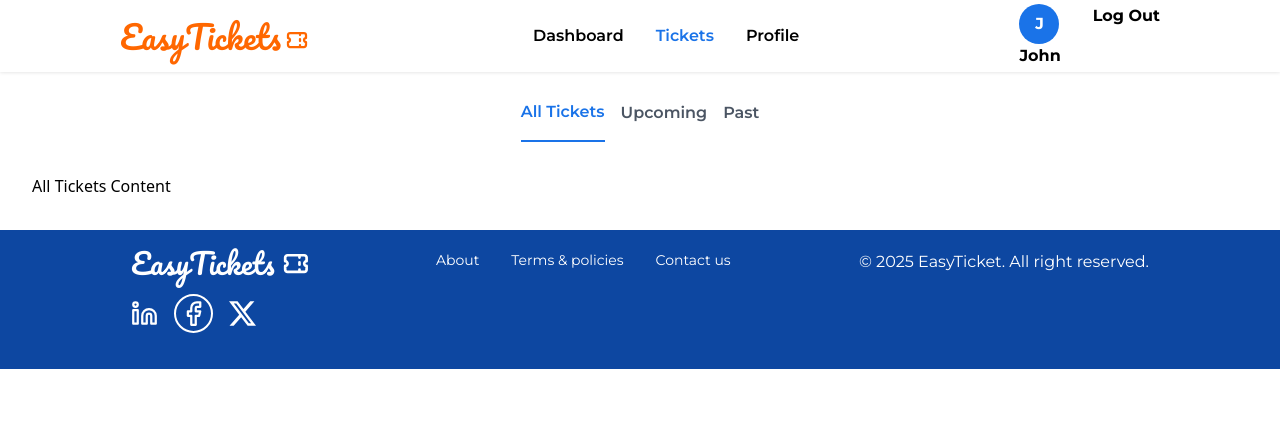
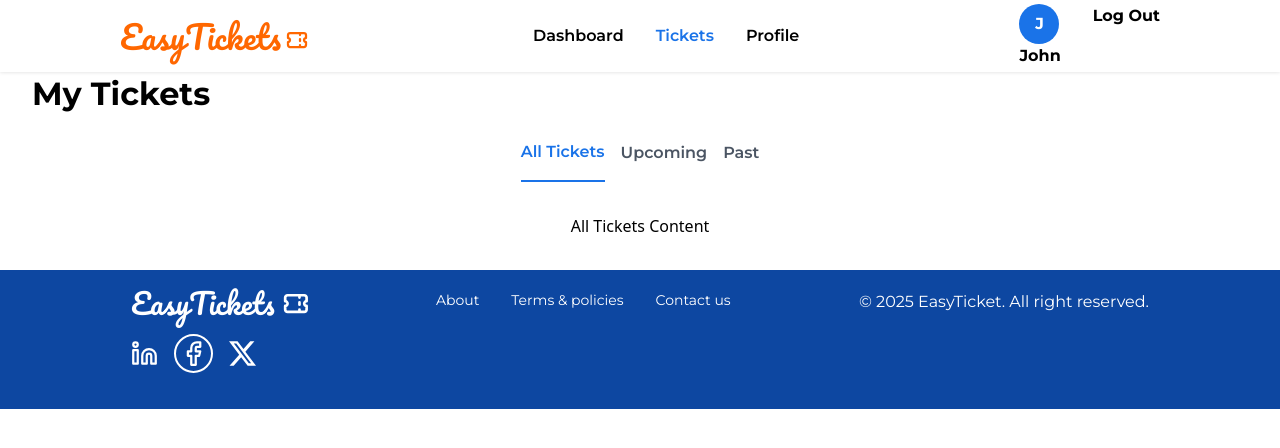
Before and after one commit to mafindijr/easy-ticketing-app, a React (Vite) app in the folder frontend/: page /tickets in a window 1280 px wide. Shown: the top 448 px of the page. Built offline with nearby package versions, Linux system fonts and the light colour scheme.

Commit message:
feat: create all ticketings section and center the content

```diff
--- a/frontend/src/Pages/tickets.jsx
+++ b/frontend/src/Pages/tickets.jsx
@@ -6,7 +6,7 @@ export default function Tickets() {
 
   return (
     <div className="p-8">
-      <div className="mb-8">
+      <div className="mb-8 pt-10">
         <h1 className="text-[32px] leading-[44px] font-montserrat font-bold mb-6">My Tickets</h1>
 
         {/* Tab Navigation */}
@@ -46,7 +46,9 @@ export default function Tickets() {
 
       {/* Tab Content */}
       <div className="mt-8">
-        {activeTab === 'all' && <div>All Tickets Content</div>}
+        {activeTab === 'all' && <div
+        className='flex items-center justify-center'
+        >All Tickets Content</div>}
         {activeTab === 'upcoming' && <div>Upcoming Tickets Content</div>}
         {activeTab === 'past' && <div>Past Tickets Content</div>}
       </div>
```
